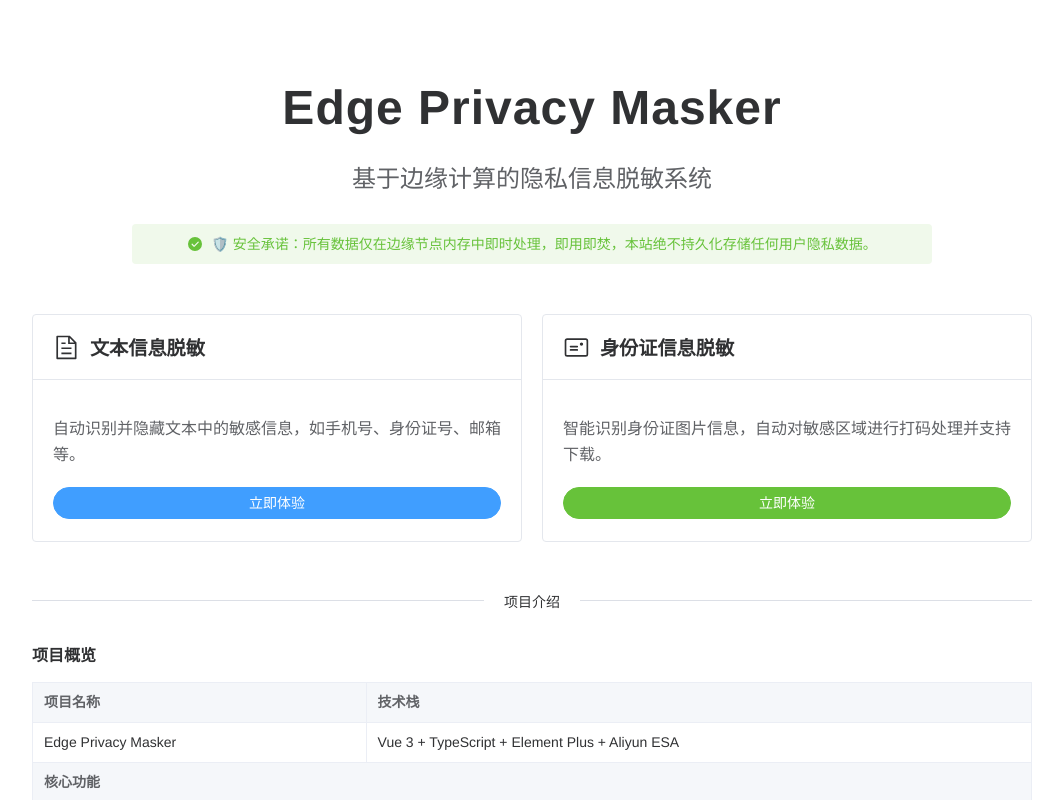
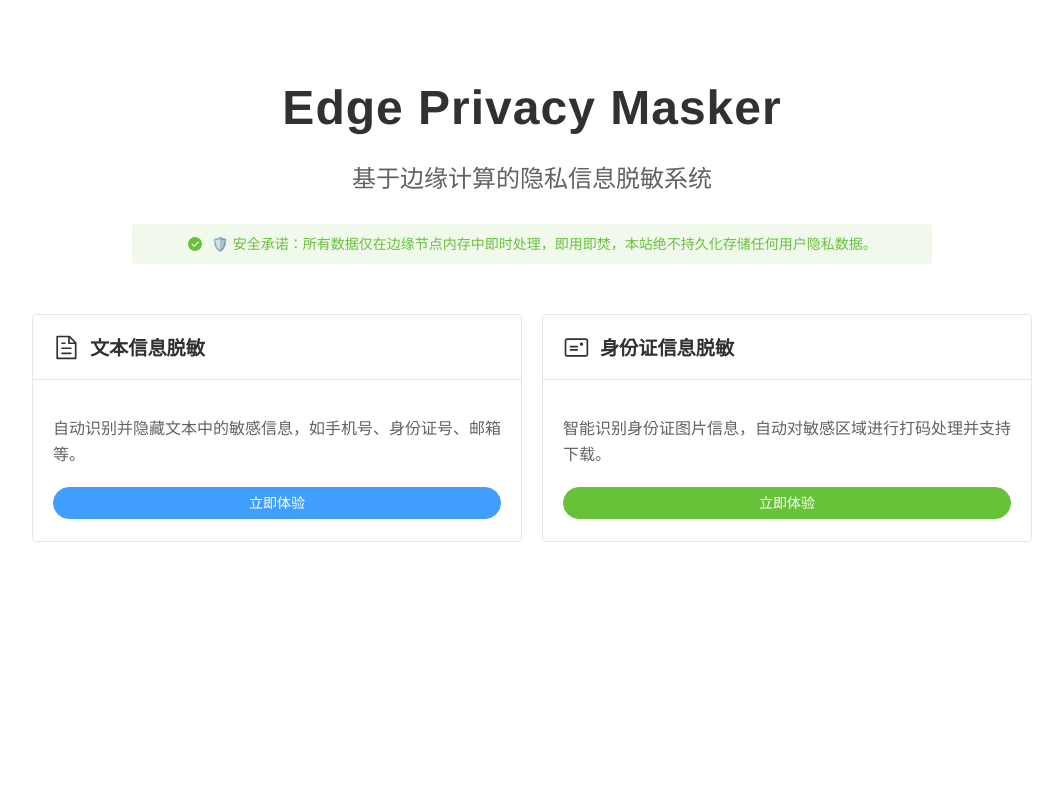
Before and after one commit to zll123456354/privacy-masker, a Vue app: page / in a window 1280 px wide. Shown: the top 800 px of the page, without its empty margins (108-1171 px from the left). Built offline with nearby package versions, Linux system fonts and the light colour scheme.

Commit message:
refactor(Home): 移除项目介绍部分的注释代码

```diff
--- a/src/views/Home.vue
+++ b/src/views/Home.vue
@@ -45,7 +45,7 @@
       </div>
     </div>
 
-    <el-divider content-position="center">项目介绍</el-divider>
+    <!-- <el-divider content-position="center">项目介绍</el-divider>
 
     <div class="intro-section">
       <el-descriptions title="项目概览" direction="vertical" :column="2" border>
@@ -64,7 +64,7 @@
           确保隐私信息在传输和展示环节的安全性。
         </el-descriptions-item>
       </el-descriptions>
-    </div>
+    </div> -->
   </div>
 </template>
 
```
